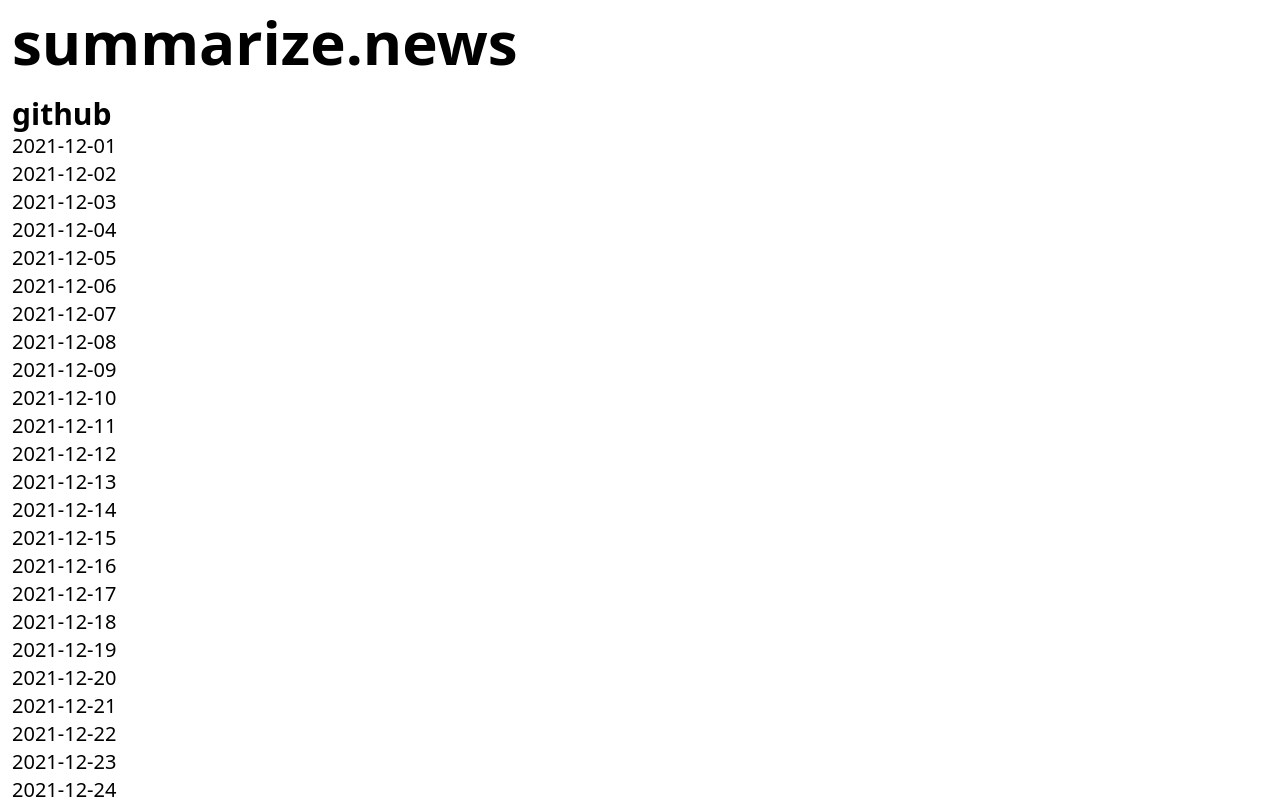
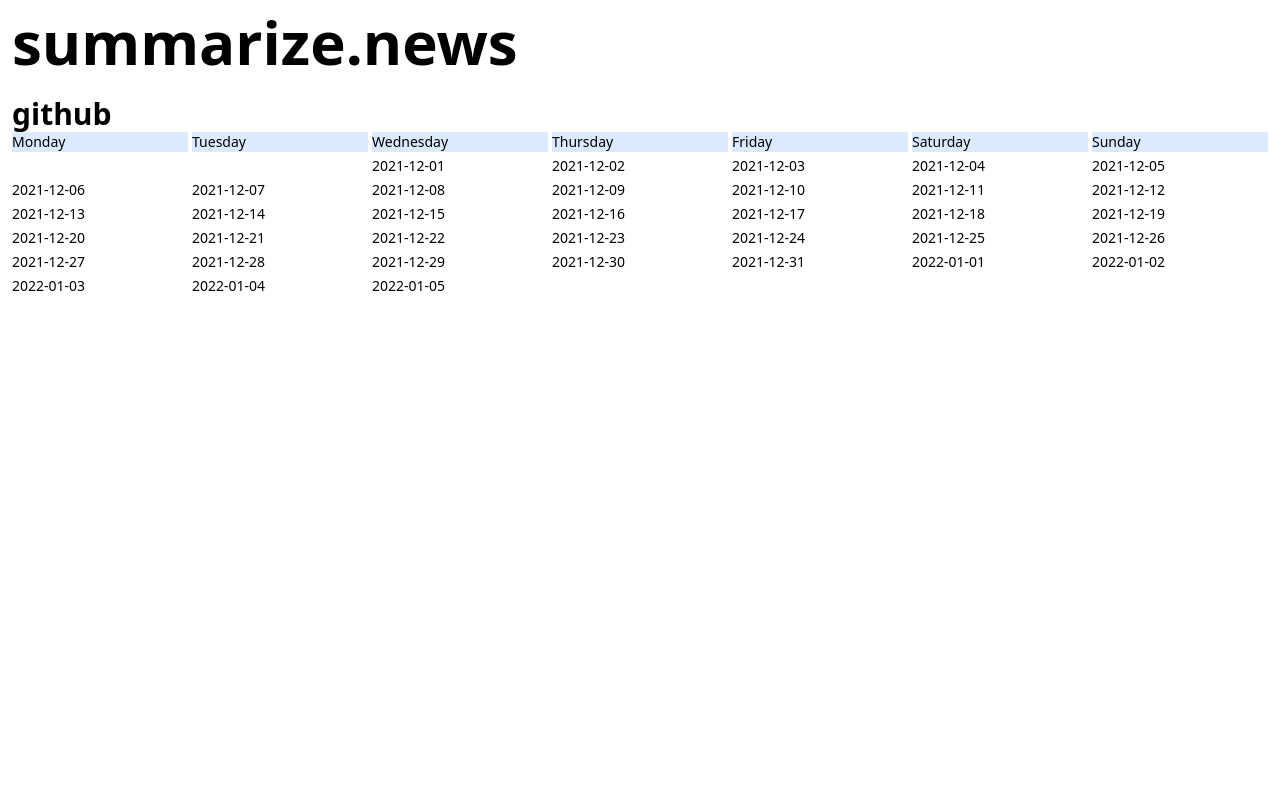
Before and after one commit to nborbit/summarize-news, a Next.js app: page / in a window 1280 px wide. Shown: the top 800 px of the page. Built offline with nearby package versions, Linux system fonts and the light colour scheme.

Commit message:
Some design updates

```diff
--- a/pages/github/[id].js
+++ b/pages/github/[id].js
@@ -141,21 +141,21 @@
             <h2 class="text-xl  p-3 ">
                 Github summary for {data.date}
             </h2>
-            <div class="w-full p-3">
-                <h3>Pull requests per language</h3>
+            <div class="w-full p-3 text-sm">
+                <div>Pull requests per language</div>
                 <GithubChartLanguages data={data.topLanguages}/>
             </div>
             <div class="flex flex-row p-3 h-screen">
-                <div class="fle flex-col p-1">
-                    <h3>Top 100 starred repositories</h3>
+                <div class="flex flex-col p-1">
+                    <div class="text-sm whitespace-nowrap">Top 100 starred repositories</div>
                     <GithubChart data={data.topStarred} class="overflow-y-auto"/>
                 </div>
                 <div class="flex flex-col p-1">
-                    <h3>Top 100 total stars with pull request during the day</h3>
+                    <div class="text-sm whitespace-nowrap">Top 100 total stars with pull request during the day</div>
                     <GithubChart data={data.topStarredActive} class="overflow-y-auto"/>
                 </div>
                 <div class="flex flex-col p-1">
-                    <h3>Pull requests per repository</h3>
+                    <div class="text-sm whitespace-nowrap">Pull requests per repository</div>
                     <GithubChart data={data.topPullRequests} class="overflow-y-auto"/>
                 </div>
             </div>
--- a/pages/index.js
+++ b/pages/index.js
@@ -44,16 +44,26 @@
             </h1>
             <h2 class="text-xl p-3">
               {stats.map((stat) => (
-                <div>
+                <div class="text-sm">
                   <h3 class="text-3xl font-extrabold">{stat.source}</h3>
+                  <div class="grid grid-cols-7 gap-1">
+                    <div class="bg-blue-100">Monday</div>
+                    <div class="bg-blue-100">Tuesday</div>
+                    <div class="bg-blue-100">Wednesday</div>
+                    <div class="bg-blue-100">Thursday</div>
+                    <div class="bg-blue-100">Friday</div>
+                    <div class="bg-blue-100">Saturday</div>
+                    <div class="bg-blue-100">Sunday</div>
+                    <div> </div> <div> </div>
                   {stat.dates.map((dt) => (
-                    <div class="text-xl">
+                    <div class="hover:underline">
                     <Link
                     href={{ pathname: `/${stat.source}/[id]`, query: {id: `${dt.date}`}}}>
                       {dt.date}
                     </Link>
                     </div>
                   ))}
+                  </div>
                 </div>
               ))}
             </h2>
```
